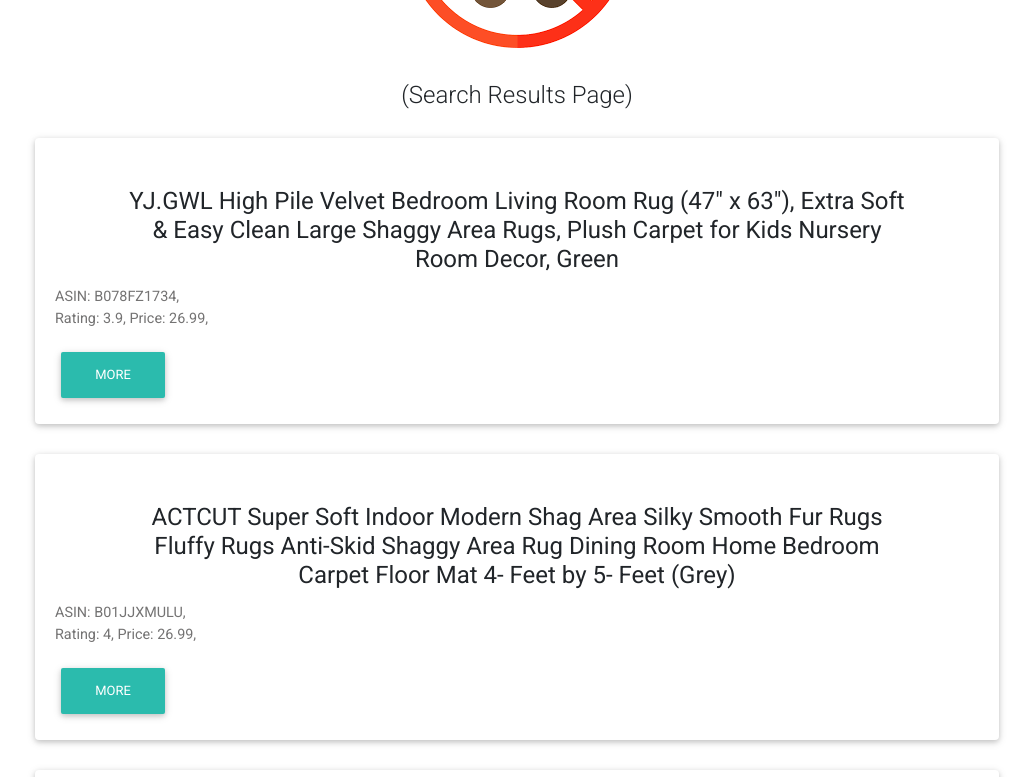
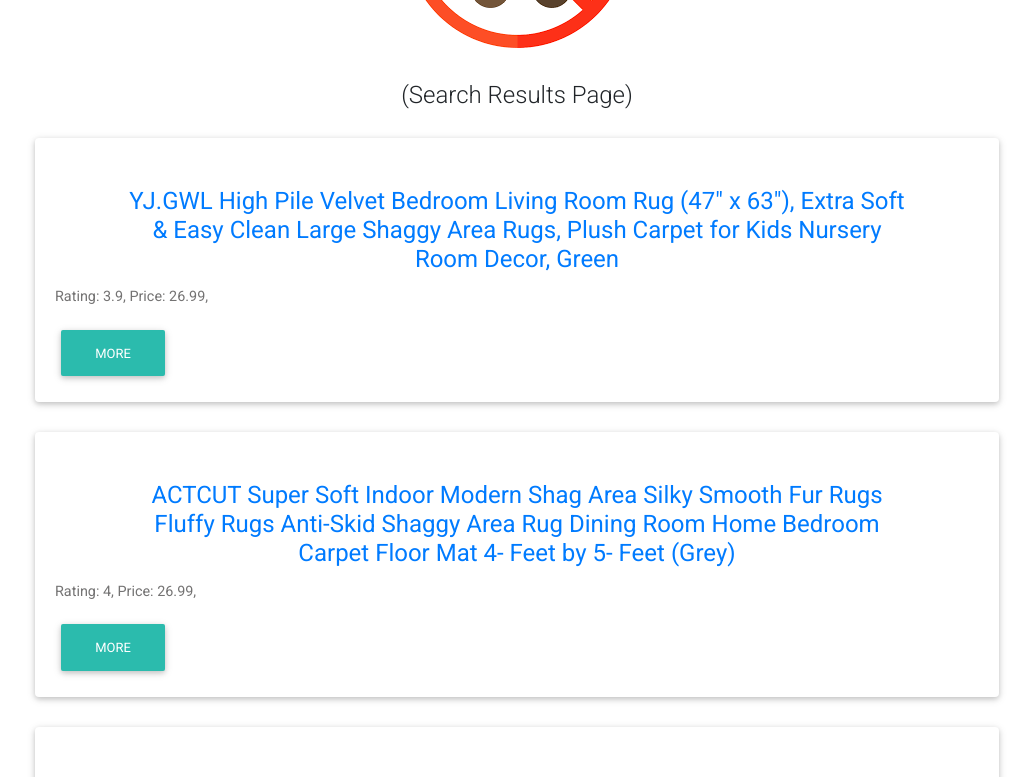
Before and after one commit to cdaher3/DBTBT, a React (Create React App) app in the folder dbtbt-frontend/: page /search/1 in a window 1280 px wide. Shown: the part 980-1757 px from the top of the page, without its empty margins (123-1156 px from the left). Built offline with nearby package versions, Linux system fonts and the light colour scheme.

Commit message:
Working links to Amazon

```diff
--- a/dbtbt-frontend/src/SearchResults.js
+++ b/dbtbt-frontend/src/SearchResults.js
@@ -53,7 +53,7 @@
                     return <h1>{item[index].asin}</h1>
                 }
                 } */}
-                {this.state.data.map((item, index) => (
+                {this.state.data.map((item, index, link) => (
                     //   <div>
                     //     <span>ASIN: {item.asin}, </span>
                     //     <span>Discounted: {item.discounted}, </span>
@@ -65,14 +65,16 @@
                     //     <span>Price: {item.price}, </span>
                     //     <span>Title: {item.title}</span>
                     //   </div>
-                    <div className="results">
+                    // azLink = "http://www.amazon.com/dp/" + ${item.asin};
+                    link = "http://www.amazon.com/dp/" + item.asin,
+                    <div className="results" key={index}>
                         <MDBCol>
                             <MDBCard>
                                 <MDBCardImage className="img-fluid" src="" waves />
                                 <MDBCardBody>
-                                    <h4>{item.title}</h4>
+                                    <h4><a href={link}>{item.title}</a></h4>
                                     <MDBCardText>
-                                        <div>ASIN: {item.asin},</div>
+                                        {/* <div><a href={link}> ASIN: {item.asin},</a></div> */}
                                         <span>Rating: {item.rating}, </span>
                                         <span>Price: {item.price}, </span>
                                     </MDBCardText>
```
